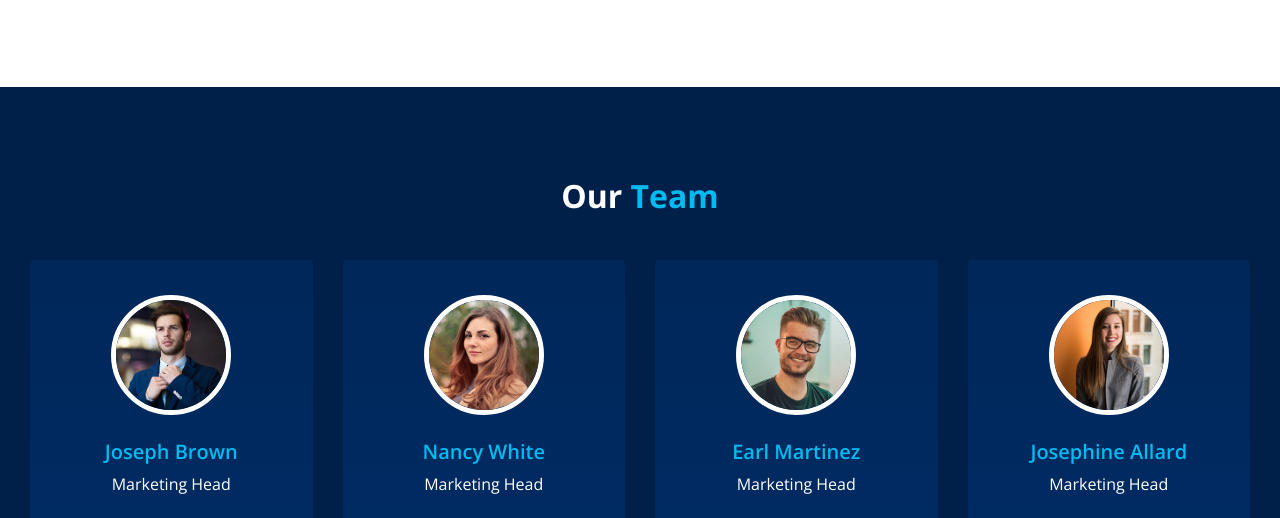
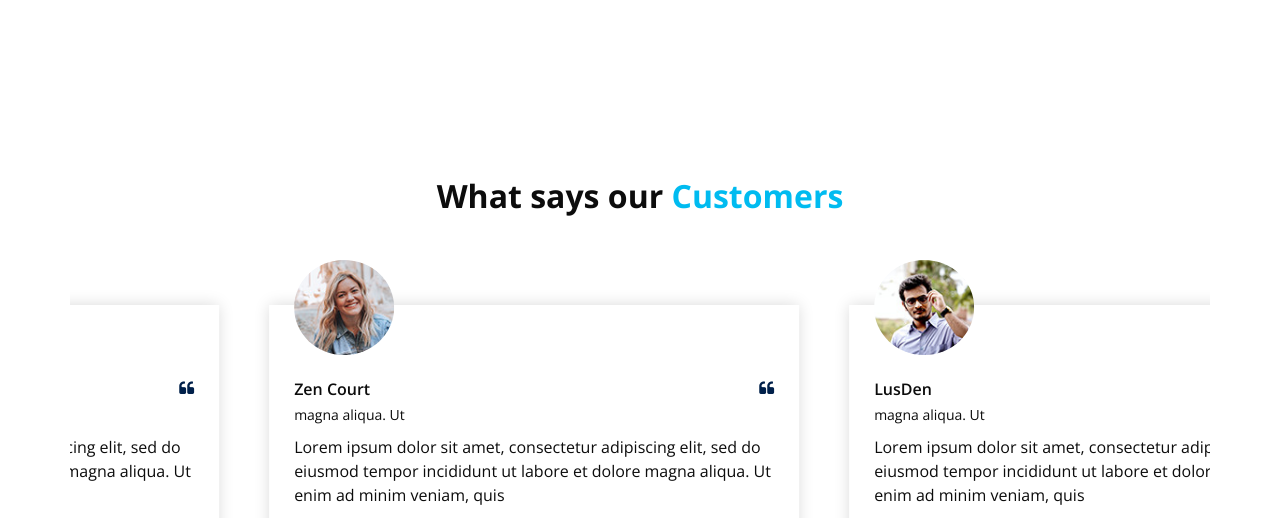
Before and after one commit to thvgger/timsapp, a plain HTML site: page index.html in a window 1280 px wide. Shown: the part 3755-4273 px from the top of the page. Drawn offline with nearby package versions, Linux system fonts and the light colour scheme; some packages are replaced by stand-ins of ours.

Commit message:
Update index.html

```diff
--- a/index.html
+++ b/index.html
@@ -395,7 +395,7 @@
   <!-- end why section -->
 
   <!-- team section -->
-  <section class="team_section layout_padding">
+  <!--<section class="team_section layout_padding">
     <div class="container-fluid">
       <div class="heading_container heading_center">
         <h2 class="">
@@ -536,7 +536,7 @@
         </div>
       </div>
     </div>
-  </section>
+  </section>-->
   <!-- end team section -->
 
 
```
